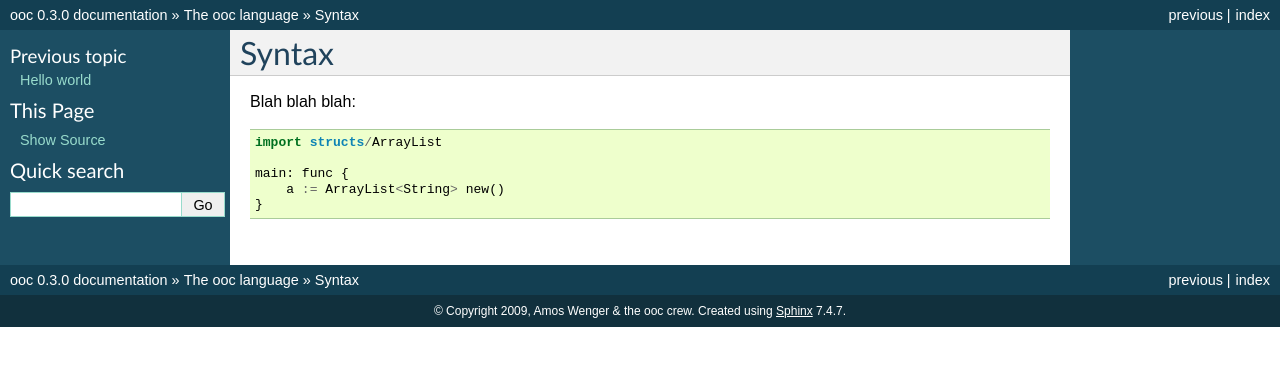
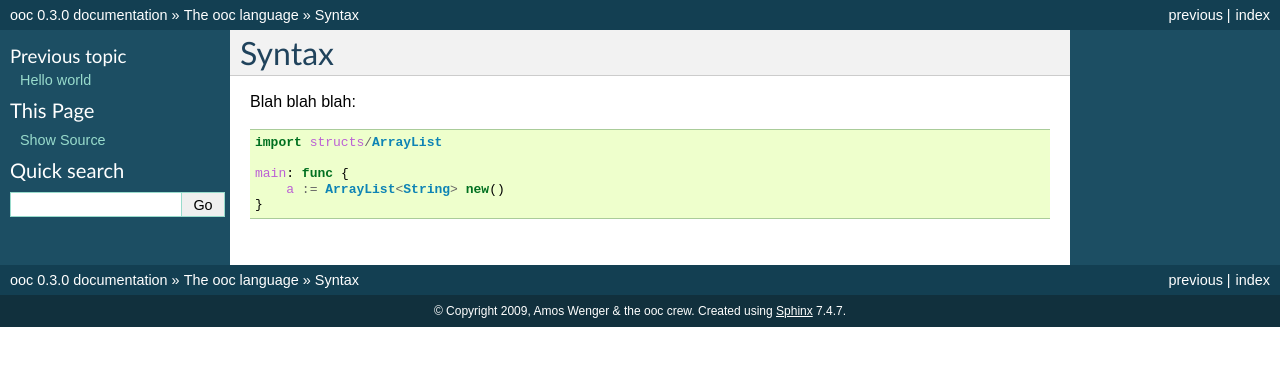
Before and after one commit to fasterthanlime/ooc-docs, a Sphinx documentation site: the page built from source/language/syntax.rst, in a window 1280 px wide. Shown: the top 366 px of the page. Built offline with Sphinx 7.4.7, drawn with Linux system fonts in a browser that asks for light colours.

Commit message:
source code examples are ooc

```diff
--- a/source/conf.py
+++ b/source/conf.py
@@ -79,6 +79,8 @@ exclude_trees = []
 # If true, sectionauthor and moduleauthor directives will be shown in the
 # output. They are ignored by default.
 #show_authors = False
+
+highlight_language = 'ooc'
 
 # The name of the Pygments (syntax highlighting) style to use.
 pygments_style = 'sphinx'
```
